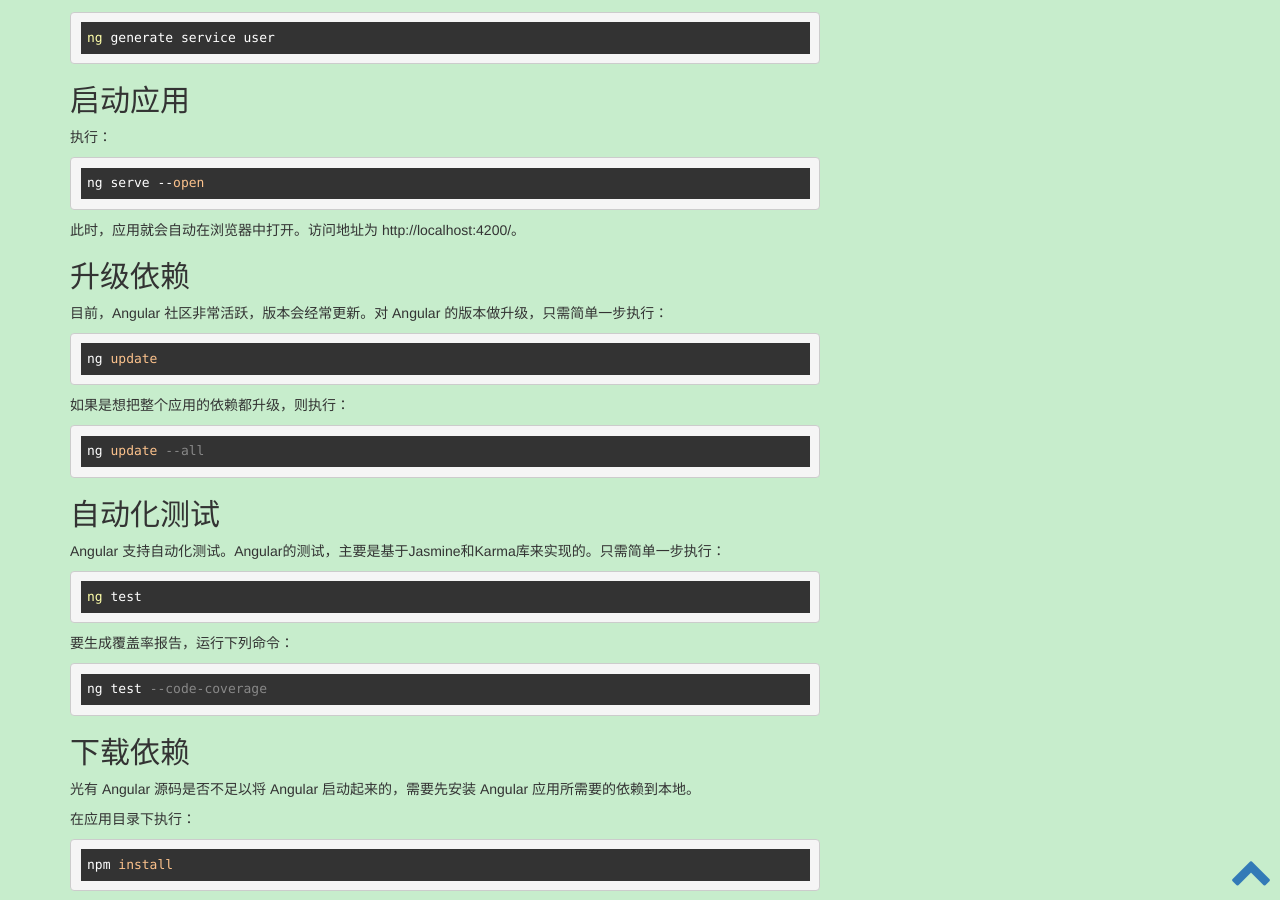
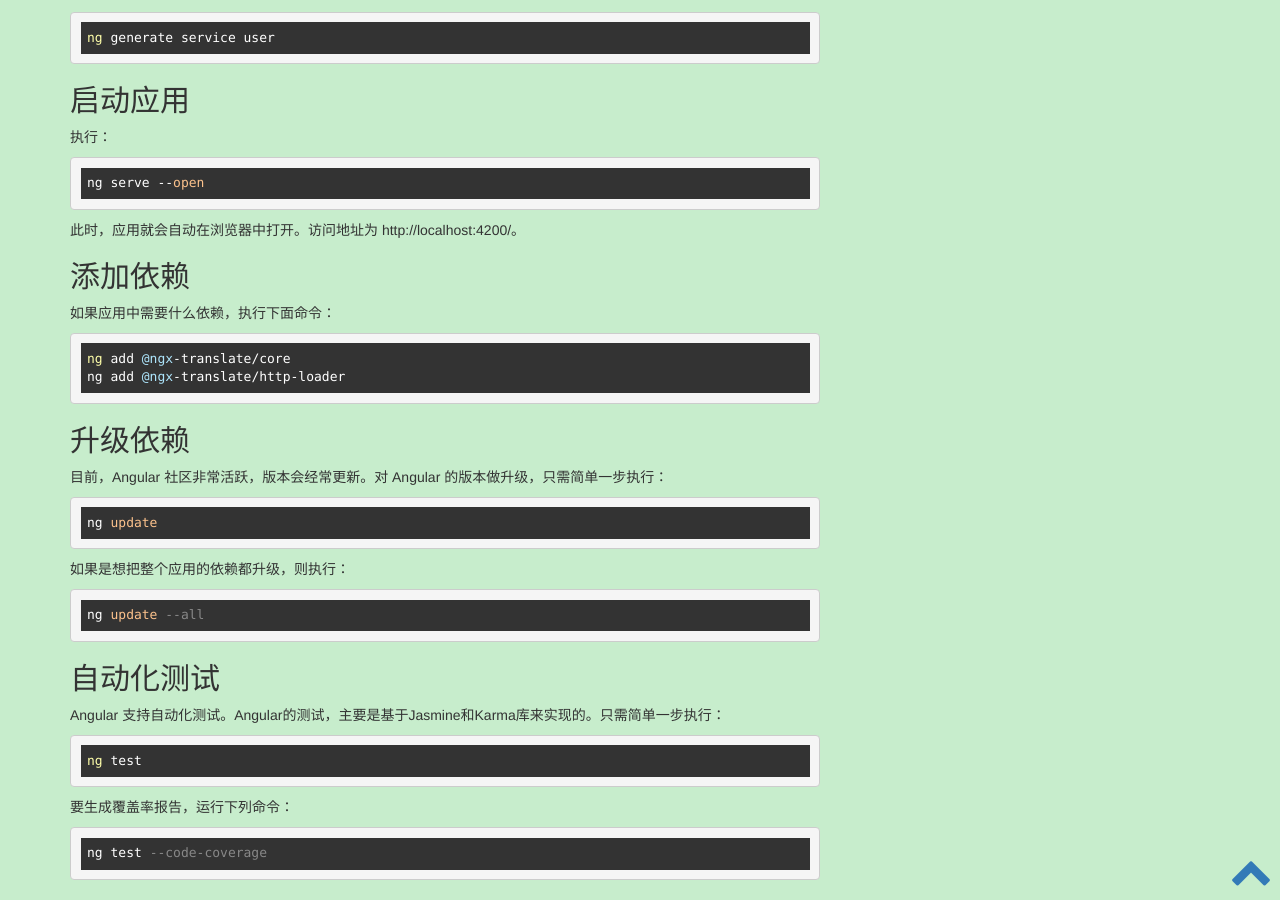
Before and after one commit to waylau/waylau.github.io, a Jekyll site: the page built from _posts/2018-11-09-angular-cli-commands.md, in a window 1280 px wide and 900 px high, scrolled down 1535 px. Built offline with Jekyll 4.4.1, drawn with Linux system fonts in a browser that asks for light colours; comment, search, counter and statistics services are not loaded.

Commit message:
update Angular CLI 常用命令

````diff
--- a/_posts/2018-11-09-angular-cli-commands.md
+++ b/_posts/2018-11-09-angular-cli-commands.md
@@ -83,6 +83,16 @@
 此时，应用就会自动在浏览器中打开。访问地址为 http://localhost:4200/。
 
 
+## 添加依赖
+
+如果应用中需要什么依赖，执行下面命令：
+
+```
+ng add @ngx-translate/core
+ng add @ngx-translate/http-loader
+```
+
+
 ## 升级依赖
 
 目前，Angular 社区非常活跃，版本会经常更新。对 Angular 的版本做升级，只需简单一步执行：
````
